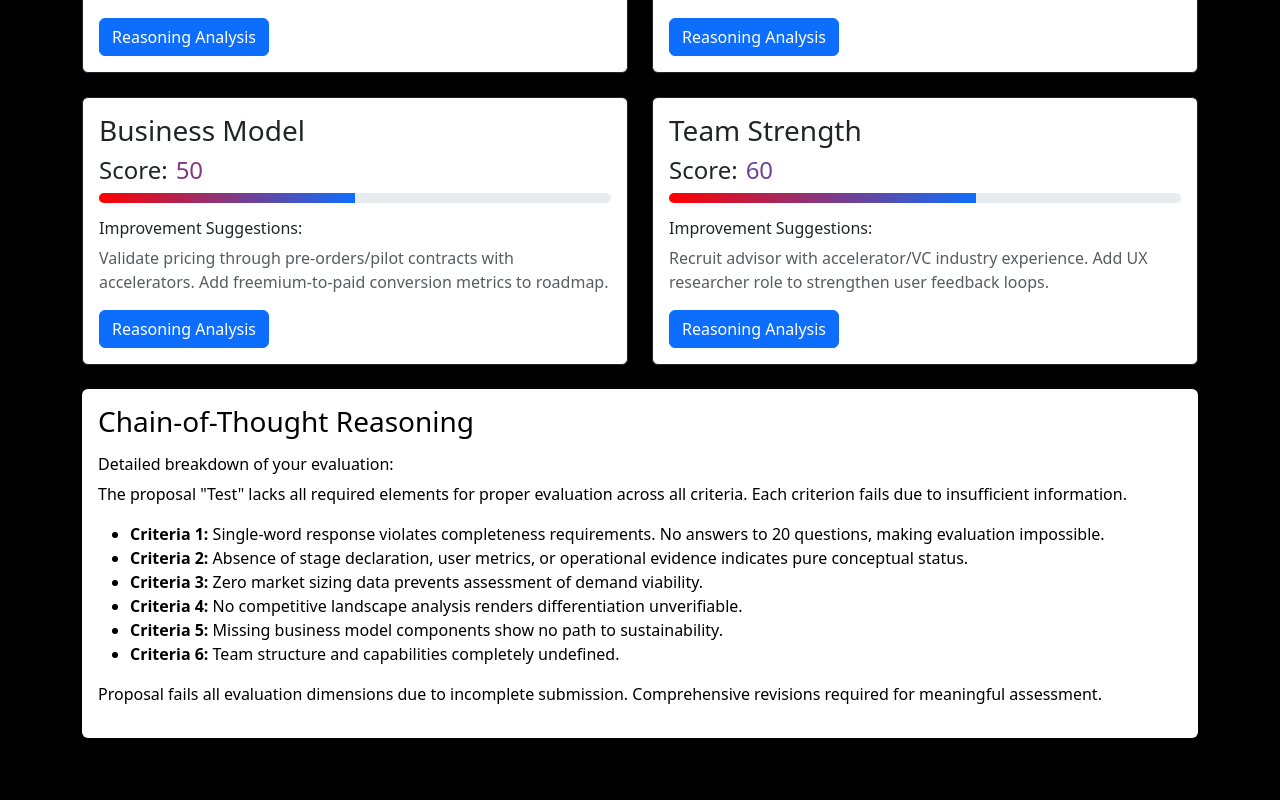
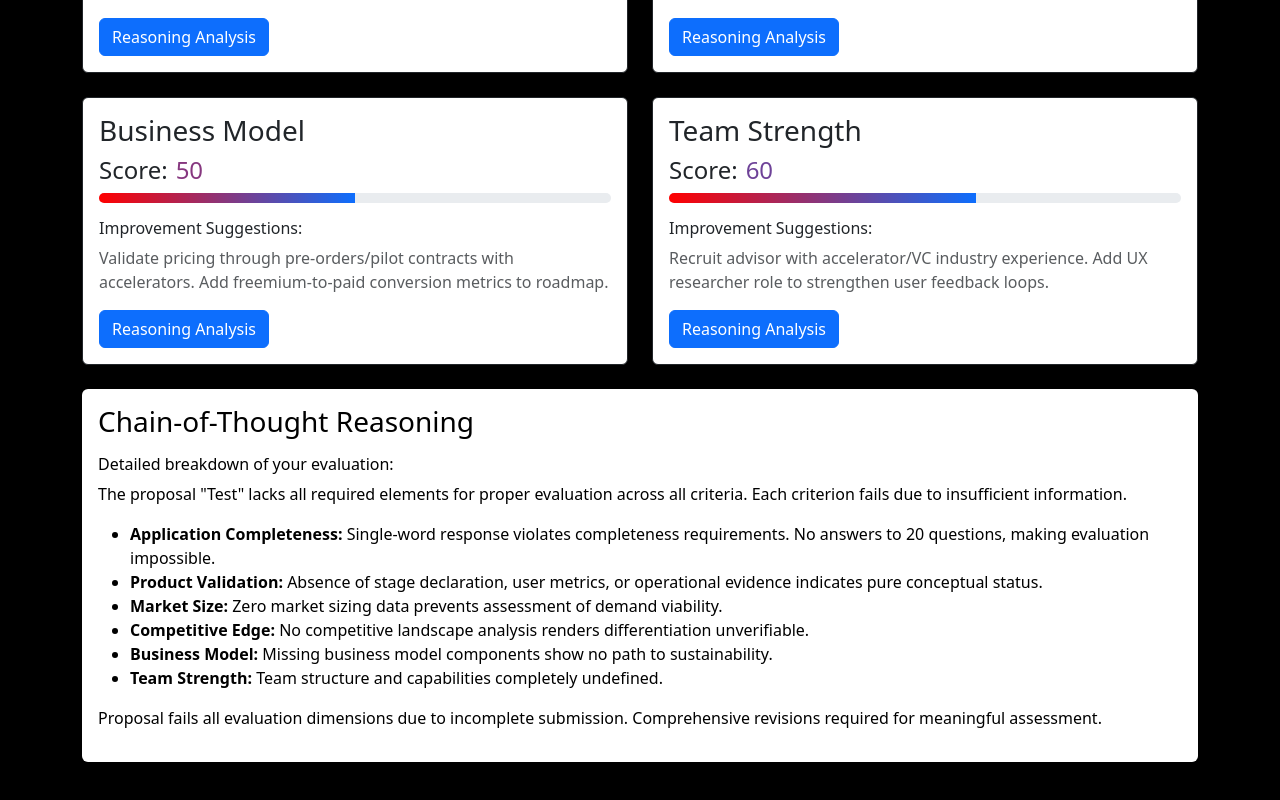
Before and after one commit to jimbucktoo/moonshot-ai, a React (Vite) app: page /report in a window 1280 px wide. Shown: the part 817-1617 px from the top of the page. Built offline with nearby package versions, Linux system fonts and the light colour scheme.

Commit message:
critical label correction

```diff
--- a/src/components/report.jsx
+++ b/src/components/report.jsx
@@ -145,12 +145,12 @@ export default function EvaluationReport() {
   };
 
   const bulletChainOfThoughtItems = [
-    { label: "Criteria 1", text: data.criteria1 },
-    { label: "Criteria 2", text: data.criteria2 },
-    { label: "Criteria 3", text: data.criteria3 },
-    { label: "Criteria 4", text: data.criteria4 },
-    { label: "Criteria 5", text: data.criteria5 },
-    { label: "Criteria 6", text: data.criteria6 },
+    { label: "Application Completeness", text: data.criteria1 },
+    { label: "Product Validation", text: data.criteria2 },
+    { label: "Market Size", text: data.criteria3 },
+    { label: "Competitive Edge", text: data.criteria4 },
+    { label: "Business Model", text: data.criteria5 },
+    { label: "Team Strength", text: data.criteria6 },
   ];
 
   return (
```
